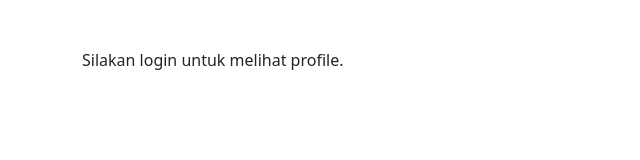
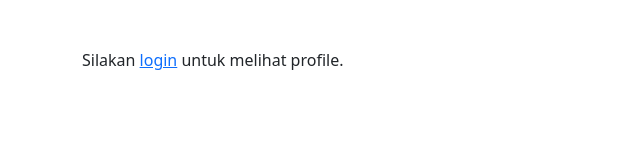
Before and after one commit to micakucing/quiz, a Next.js app: page /dashboard/profile in a window 1280 px wide. Shown: the top 160 px of the page, without its empty margins (0-640 px from the left). Built offline with nearby package versions, Linux system fonts and the light colour scheme.

Commit message:
first commit

```diff
--- a/pages/dashboard/profile.js
+++ b/pages/dashboard/profile.js
@@ -111,8 +111,7 @@ export default function Profile() {
 
   if (loading) return <div className="container mt-5">
     <p>Loading...</p> </div>;
-  if (!user) return <div className="container mt-5">
-    <p>Silakan login untuk melihat profile.</p> </div>;
+  if (!user) return <div className="container mt-5"><p>Silakan <Link href="/login">login</Link> untuk melihat profile.</p> </div>;
 
   return (
     <>
--- a/pages/quiz/[id].js
+++ b/pages/quiz/[id].js
@@ -2,6 +2,7 @@ import { useEffect, useState } from "react";
 import { useRouter } from "next/router";
 import Layout from "../../components/Layout";
 import { auth, db } from "../../lib/firebase";
+import Link from 'next/link';
 import {
   doc,
   getDoc,
@@ -85,7 +86,8 @@ export default function QuizPage() {
 
   if (loading) return <LoadingOverlay show={true} />;
   if (!quiz) return <p className="text-center mt-5">Quiz tidak ditemukan</p>;
-  if (!user) return <p className="text-center mt-5">Silahkan login untuk menjawab quiz</p>;
+  if (!user) return  <Layout title="Halaman ini tidak bisa di akses" description="Buat dan jawab quiz publik dengan user lain" loading={loading}><div className="container mt-5"><p>Silakan <Link href="/login">login</Link> untuk melihat profile.</p> </div></Layout>
+;
 
   // Handle pilih jawaban
   const handleSelect = (qIndex, optionIndex) => {
```
